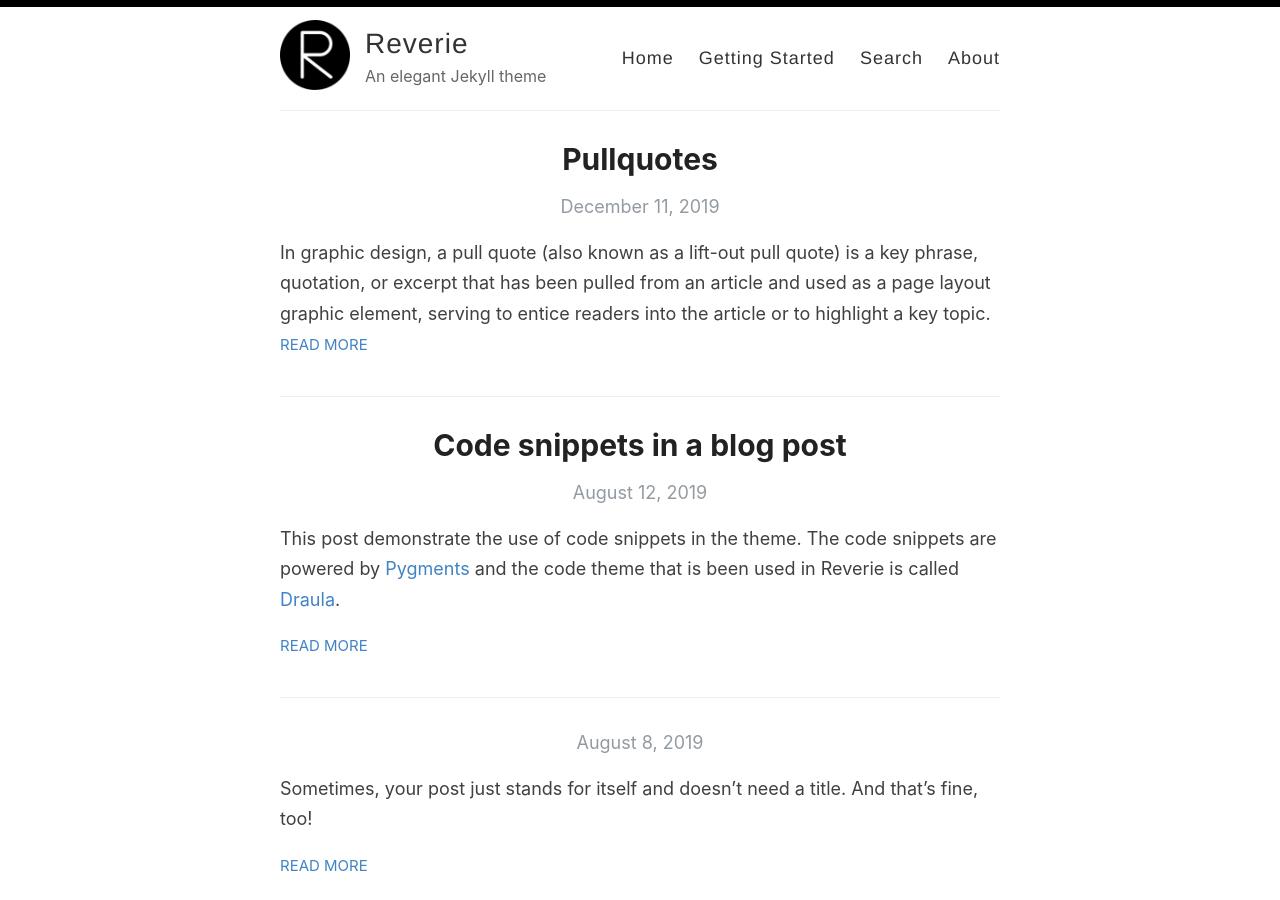
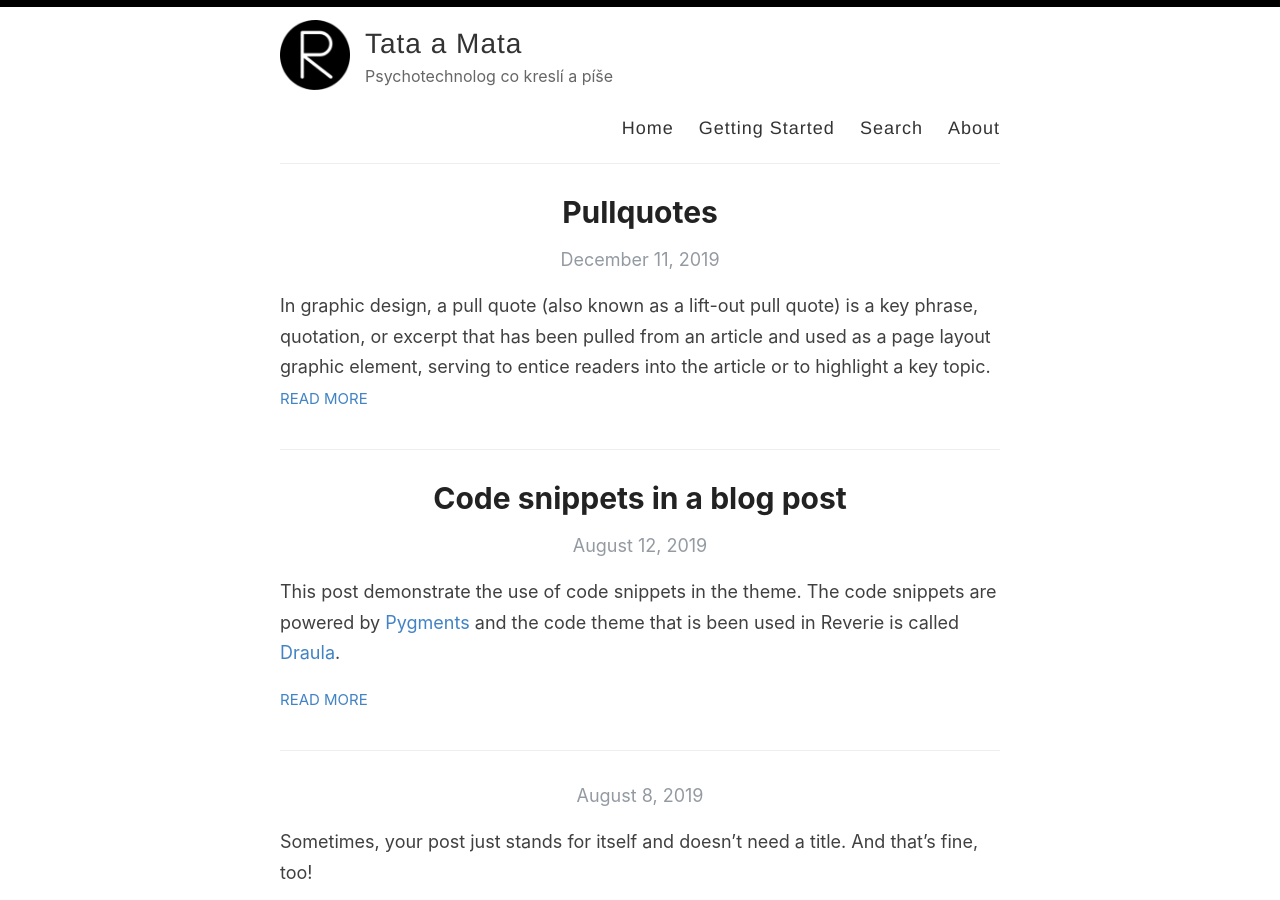
Before and after one commit to darekjara/darekjara.github.io, a Jekyll site: the page built from index.html, in a window 1280 px wide and 900 px high. Built offline with Jekyll 4.4.1, drawn with Linux system fonts in a browser that asks for light colours; the list of posts is cut into pages by our own code.

Commit message:
Update _config.yml

```diff
--- a/_config.yml
+++ b/_config.yml
@@ -3,13 +3,13 @@
 #
 
 # Name of your site (displayed in the header)
-name: Reverie
+name: Tata a Mata
 
 # Name of the author
-author: Amit Merchant
+author: Dr. Tata
 
 # Short bio or description (displayed in the header)
-description: An elegant Jekyll theme
+description: Psychotechnolog co kreslí a píše
 
 # URL of your avatar or profile pic (you could use your GitHub profile pic)
 avatar: /images/reverie.png
@@ -21,15 +21,15 @@ avatar: /images/reverie.png
 # Includes an icon in the footer for each username you enter
 footer-links:
   dribbble:
-  email: amit.d.merchant@gmail.com
+  email:
   facebook:
   flickr:
-  github: amitmerchant1990/reverie
+  github:
   instagram:
   linkedin:
   pinterest:
   rss: rss
-  twitter: amit_merchant
+  twitter:
   stackoverflow:
   youtube: # channel/<your_long_string> or user/<user-name>
   googleplus: # anything in your profile username that comes after plus.google.com/
@@ -41,18 +41,18 @@ footer-links:
 disqus:
 
 # Enter your Google Analytics web tracking code (e.g. UA-2110908-2) to activate tracking
-google_analytics: UA-43339302-11
+google_analytics: # UA-43339302-11
 
 # Your website URL (e.g. http://amitmerchant1990.github.io or http://www.amitmerchant.com)
 # Used for Sitemap.xml and your RSS feed
-url: http://www.amitmerchant.com/reverie
-enforce_ssl: https://www.amitmerchant.com/reverie
+url: http://darekjara.github.io
+enforce_ssl: #https://www.amitmerchant.com/reverie
 
 # If you're hosting your site at a Project repository on GitHub pages
 # (http://yourusername.github.io/repository-name)
 # and NOT your User repository (http://yourusername.github.io)
 # then add in the baseurl here, like this: "/repository-name"
-baseurl: "/reverie"
+baseurl: ""
 
 #
 # !! You don't need to change any of the configuration flags below !!
```
